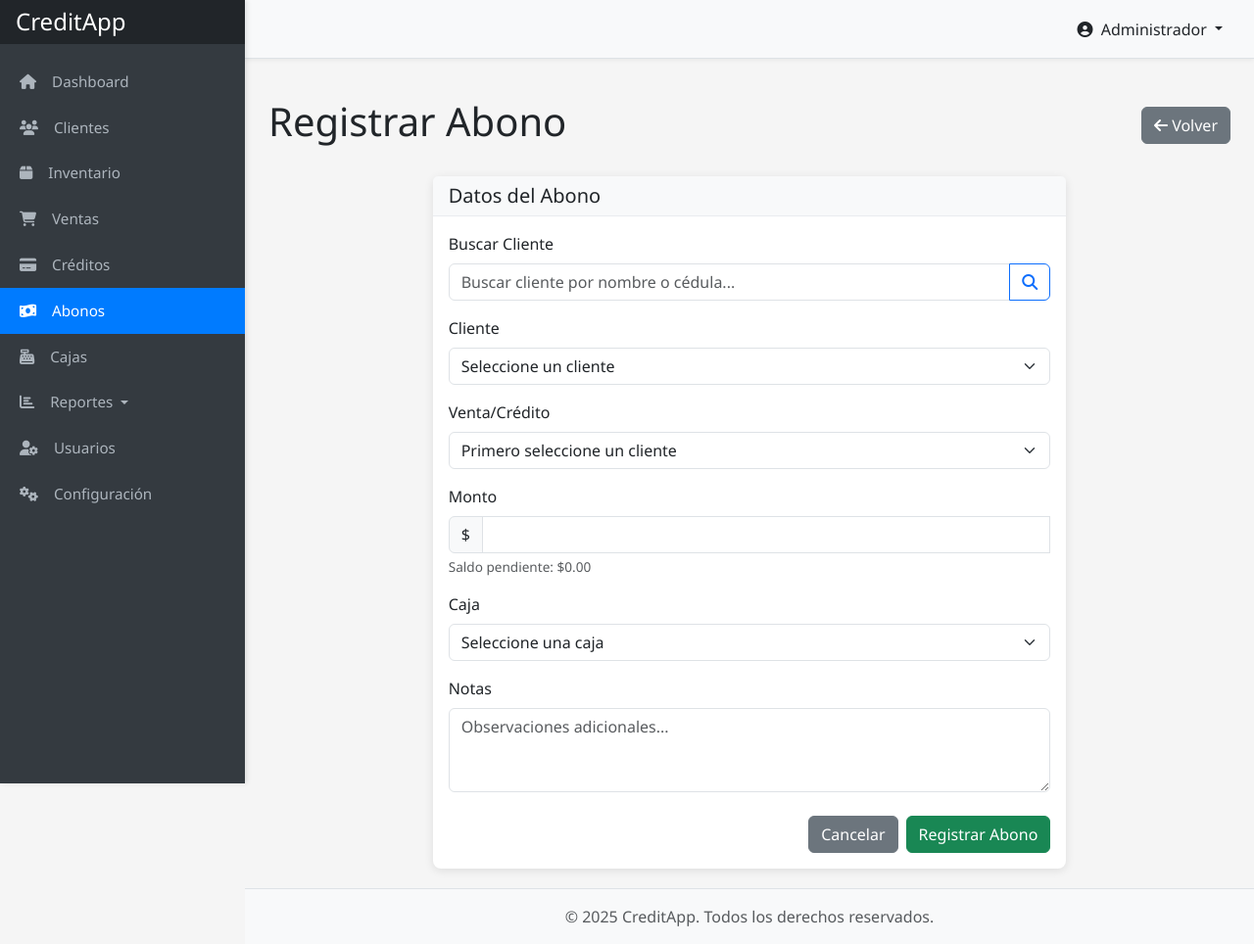
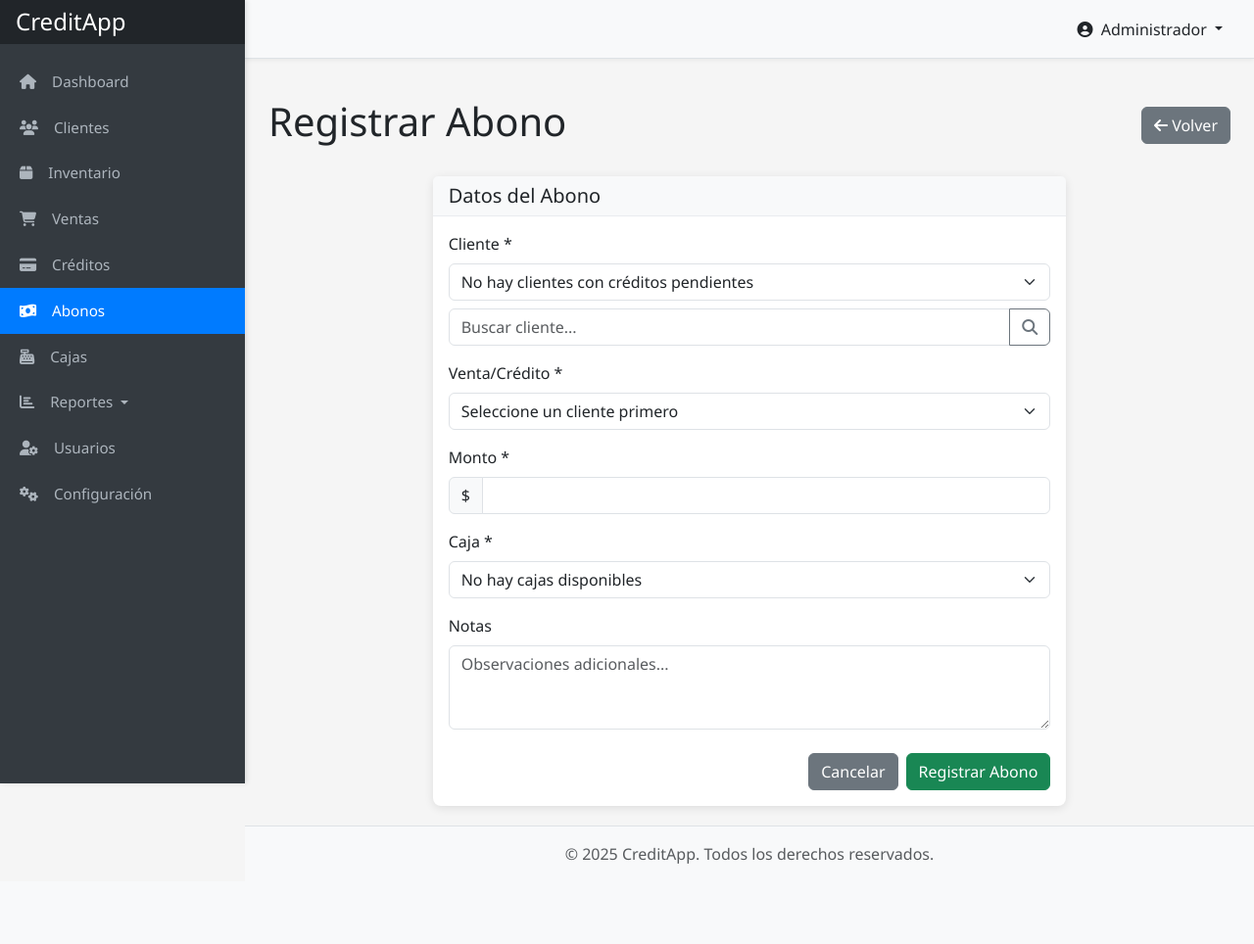
Before and after one commit to hepuentes/creditappv2, a Flask app: page /abonos/crear in a window 1280 px wide. Shown: the whole page at 98% size. After the commit the page ends 882 px from the top, so only its background shows below. Run offline with Flask 3, Linux system fonts and the light colour scheme; a user stored in the database is signed in.

Commit message:
Update crear.html

```diff
--- a/app/templates/abonos/crear.html
+++ b/app/templates/abonos/crear.html
@@ -20,73 +20,66 @@
                     <h5 class="mb-0">Datos del Abono</h5>
                 </div>
                 <div class="card-body">
-                    <form method="POST">
+                    <form method="POST" id="abonoForm">
                         {{ form.hidden_tag() }}
 
-                        <!-- Búsqueda de cliente mejorada -->
+                        <!-- Cliente -->
                         <div class="mb-3">
-                            <label class="form-label">Buscar Cliente</label>
+                            <label class="form-label">Cliente *</label>
+                            <div class="input-group mb-2">
+                                <select class="form-select" id="cliente_select" name="cliente_id" required>
+                                    {% for id, nombre in form.cliente_id.choices %}
+                                        <option value="{{ id }}" {% if form.cliente_id.data == id %}selected{% endif %}>{{ nombre }}</option>
+                                    {% endfor %}
+                                </select>
+                            </div>
                             <div class="input-group">
-                                <input type="text" class="form-control" id="buscar-cliente-input" placeholder="Buscar cliente por nombre o cédula...">
-                                <button class="btn btn-outline-primary" type="button" id="btn-buscar-cliente">
+                                <input type="text" class="form-control" id="buscar-cliente" placeholder="Buscar cliente...">
+                                <button type="button" class="btn btn-outline-secondary" id="btn-buscar-cliente">
                                     <i class="fas fa-search"></i>
                                 </button>
                             </div>
                         </div>
 
+                        <!-- Venta a abonar -->
                         <div class="mb-3">
-                            <label class="form-label">Cliente</label>
-                            <select class="form-select" id="cliente_select" name="cliente_id" required>
-                                <option value="" selected disabled>Seleccione un cliente</option>
-                                {% for cliente in clientes %}
-                                <option value="{{ cliente.id }}">{{ cliente.nombre }} - {{ cliente.cedula }}</option>
+                            <label class="form-label">Venta/Crédito *</label>
+                            <select class="form-select" id="venta_select" name="venta_id" required>
+                                {% for id, texto in form.venta_id.choices %}
+                                    <option value="{{ id }}" {% if form.venta_id.data == id %}selected{% endif %}>{{ texto }}</option>
                                 {% endfor %}
                             </select>
-                            <div class="invalid-feedback">
-                                Por favor seleccione un cliente.
+                            <div id="saldo_info" class="form-text"></div>
+                        </div>
+
+                        <!-- Monto del abono -->
+                        <div class="mb-3">
+                            <label class="form-label">Monto *</label>
+                            <div class="input-group">
+                                <span class="input-group-text">$</span>
+                                <input type="number" class="form-control" id="monto_input" name="monto" required
+                                       value="{{ form.monto.data or '' }}" min="0.01" step="0.01">
                             </div>
                         </div>
 
+                        <!-- Caja para el abono -->
                         <div class="mb-3">
-                            <label class="form-label">Venta/Crédito</label>
-                            <select class="form-select" id="venta_select" name="venta_id" required>
-                                <option value="" selected disabled>Primero seleccione un cliente</option>
+                            <label class="form-label">Caja *</label>
+                            <select class="form-select" id="caja_id" name="caja_id" required>
+                                {% for id, nombre in form.caja_id.choices %}
+                                    <option value="{{ id }}" {% if form.caja_id.data == id %}selected{% endif %}>{{ nombre }}</option>
+                                {% endfor %}
                             </select>
-                            <div class="invalid-feedback">
-                                Por favor seleccione una venta.
-                            </div>
                         </div>
 
+                        <!-- Notas adicionales -->
                         <div class="mb-3">
-                            <label class="form-label">Monto</label>
-                            <div class="input-group">
-                                <span class="input-group-text">$</span>
-                                <input type="number" class="form-control" id="monto_input" name="monto" required min="0.01" step="0.01">
-                                <div class="invalid-feedback">
-                                    Por favor ingrese un monto válido.
-                                </div>
-                            </div>
-                            <div class="form-text" id="saldo_info">Saldo pendiente: $0.00</div>
+                            <label class="form-label">Notas</label>
+                            <textarea class="form-control" id="notas" name="notas" rows="3"
+                                      placeholder="Observaciones adicionales...">{{ form.notas.data or '' }}</textarea>
                         </div>
 
-                        <div class="mb-3">
-                            <label class="form-label">Caja</label>
-                            <select class="form-select" id="caja_id" name="caja_id" required>
-                                <option value="" selected disabled>Seleccione una caja</option>
-                                {% for caja in form.caja_id.choices %}
-                                <option value="{{ caja[0] }}">{{ caja[1] }}</option>
-                                {% endfor %}
-                            </select>
-                            <div class="invalid-feedback">
-                                Por favor seleccione una caja.
-                            </div>
-                        </div>
-
-                        <div class="mb-3">
-                            <label class="form-label">Notas</label>
-                            <textarea class="form-control" id="notas" name="notas" rows="3" placeholder="Observaciones adicionales..."></textarea>
-                        </div>
-
+                        <!-- Botones de acción -->
                         <div class="d-flex justify-content-end mt-4">
                             <a href="{{ url_for('abonos.index') }}" class="btn btn-secondary me-2">Cancelar</a>
                             <button type="submit" class="btn btn-success">Registrar Abono</button>
@@ -102,54 +95,35 @@
 {% block extra_js %}
 <script>
 document.addEventListener('DOMContentLoaded', function() {
-    const buscarClienteInput = document.getElementById('buscar-cliente-input');
+    const buscarClienteInput = document.getElementById('buscar-cliente');
     const clienteSelect = document.getElementById('cliente_select');
     const ventaSelect = document.getElementById('venta_select');
     const montoInput = document.getElementById('monto_input');
     const saldoInfo = document.getElementById('saldo_info');
     const btnBuscarCliente = document.getElementById('btn-buscar-cliente');
 
-    // Variable para almacenar el saldo pendiente de la venta seleccionada
-    let saldoPendiente = 0;
+    // Función para extraer y mostrar el saldo pendiente
+    function actualizarSaldoInfo() {
+        if (ventaSelect.selectedIndex > 0) {
+            const selectedText = ventaSelect.options[ventaSelect.selectedIndex].text;
+            const saldoMatch = selectedText.match(/Saldo: \$([\d,\.]+)/);
 
-    // Función para filtrar clientes
-    function filtrarClientes() {
-        const busqueda = buscarClienteInput.value.toLowerCase().trim();
-        Array.from(clienteSelect.options).forEach(option => {
-            if (option.value === "") return; // No ocultar la opción predeterminada
-            const textoOpcion = option.text.toLowerCase();
-            option.style.display = textoOpcion.includes(busqueda) ? '' : 'none';
-        });
-    }
+            if (saldoMatch && saldoMatch[1]) {
+                const saldoPendiente = parseFloat(saldoMatch[1].replace(/,/g, ''));
+                saldoInfo.textContent = `Saldo pendiente: $${saldoPendiente.toLocaleString('es')}`;
 
-    // Evento para buscar clientes al escribir
-    if (buscarClienteInput) {
-        buscarClienteInput.addEventListener('input', filtrarClientes);
-    }
+                // Actualizar max del monto
+                montoInput.setAttribute('max', saldoPendiente);
 
-    // Evento para el botón de búsqueda
-    if (btnBuscarCliente) {
-        btnBuscarCliente.addEventListener('click', filtrarClientes);
-    }
-
-    // Función para actualizar el saldo info
-    function actualizarSaldoInfo() {
-        const ventaOption = ventaSelect.options[ventaSelect.selectedIndex];
-        if (ventaOption && ventaOption.value) {
-            const texto = ventaOption.text;
-            const match = texto.match(/Saldo: \$([\d,]+\.\d+)/);
-            if (match) {
-                saldoPendiente = parseFloat(match[1].replace(/,/g, ''));
-                saldoInfo.textContent = `Saldo pendiente: $${saldoPendiente.toLocaleString('es-CO', {minimumFractionDigits: 2, maximumFractionDigits: 2})}`;
-
-                // Establecer el valor máximo del monto
-                montoInput.max = saldoPendiente;
-
-                // Si el monto actual es mayor al saldo, ajustarlo
-                if (parseFloat(montoInput.value) > saldoPendiente) {
+                // Si el monto es mayor al saldo, ajustarlo
+                if (montoInput.value && parseFloat(montoInput.value) > saldoPendiente) {
                     montoInput.value = saldoPendiente;
                 }
+            } else {
+                saldoInfo.textContent = '';
             }
+        } else {
+            saldoInfo.textContent = '';
         }
     }
 
@@ -157,22 +131,27 @@
     if (clienteSelect) {
         clienteSelect.addEventListener('change', function() {
             const clienteId = this.value;
-            if (!clienteId) return;
+            if (!clienteId || clienteId < 0) return;
 
-            // Limpiar el select de ventas
-            ventaSelect.innerHTML = '<option value="" selected disabled>Cargando ventas...</option>';
+            // Limpiar el selector de ventas y mostrar cargando
+            ventaSelect.innerHTML = '<option value="" selected>Cargando ventas...</option>';
+            saldoInfo.textContent = '';
 
-            // Cargar las ventas del cliente seleccionado
+            // Cargar ventas del cliente seleccionado
             fetch(`/abonos/cargar-ventas/${clienteId}`)
                 .then(response => response.json())
                 .then(ventas => {
                     ventaSelect.innerHTML = '';
 
                     if (ventas.length === 0) {
-                        ventaSelect.innerHTML = '<option value="" selected disabled>No hay ventas pendientes</option>';
+                        ventaSelect.innerHTML = '<option value="" selected>No hay ventas pendientes</option>';
                         return;
                     }
 
+                    // Agregar opción por defecto
+                    ventaSelect.innerHTML = '<option value="" selected>Seleccione una venta</option>';
+
+                    // Agregar las ventas disponibles
                     ventas.forEach(venta => {
                         const option = document.createElement('option');
                         option.value = venta.id;
@@ -180,14 +159,43 @@
                         ventaSelect.appendChild(option);
                     });
 
-                    // Actualizar la información de saldo
-                    actualizarSaldoInfo();
+                    // Si hay parámetro venta_id en la URL, seleccionarla
+                    const urlParams = new URLSearchParams(window.location.search);
+                    const ventaId = urlParams.get('venta_id');
+
+                    if (ventaId) {
+                        const option = ventaSelect.querySelector(`option[value="${ventaId}"]`);
+                        if (option) {
+                            option.selected = true;
+                            actualizarSaldoInfo();
+                        }
+                    }
                 })
                 .catch(error => {
                     console.error('Error al cargar ventas:', error);
-                    ventaSelect.innerHTML = '<option value="" selected disabled>Error al cargar ventas</option>';
+                    ventaSelect.innerHTML = '<option value="" selected>Error al cargar ventas</option>';
                 });
         });
+    }
+
+    // Filtrar clientes al escribir
+    if (buscarClienteInput && clienteSelect) {
+        function filtrarClientes() {
+            const busqueda = buscarClienteInput.value.toLowerCase().trim();
+
+            for (let i = 0; i < clienteSelect.options.length; i++) {
+                const option = clienteSelect.options[i];
+                if (option.value === '' || option.value < 0) continue;  // Saltar opciones no válidas
+
+                const texto = option.text.toLowerCase();
+                option.style.display = texto.includes(busqueda) ? '' : 'none';
+            }
+        }
+
+        buscarClienteInput.addEventListener('input', filtrarClientes);
+        if (btnBuscarCliente) {
+            btnBuscarCliente.addEventListener('click', filtrarClientes);
+        }
     }
 
     // Actualizar saldo cuando cambia la venta
@@ -195,20 +203,31 @@
         ventaSelect.addEventListener('change', actualizarSaldoInfo);
     }
 
-    // Validar que el monto no exceda el saldo pendiente
+    // Validar monto
     if (montoInput) {
         montoInput.addEventListener('input', function() {
-            const monto = parseFloat(this.value) || 0;
+            const monto = parseFloat(this.value || 0);
+            const saldoMatch = saldoInfo.textContent.match(/\$([\d,\.]+)/);
 
-            if (monto > saldoPendiente) {
-                this.value = saldoPendiente;
-                alert(`El monto no puede ser mayor al saldo pendiente ($${saldoPendiente.toLocaleString('es-CO', {minimumFractionDigits: 2, maximumFractionDigits: 2})})`);
+            if (saldoMatch && saldoMatch[1]) {
+                const saldoPendiente = parseFloat(saldoMatch[1].replace(/,/g, ''));
+
+                if (monto > saldoPendiente) {
+                    this.value = saldoPendiente;
+                    alert(`El monto no puede ser mayor al saldo pendiente ($${saldoPendiente.toLocaleString('es')})`);
+                }
             }
         });
     }
 
-    // Inicializar la información de saldo
+    // Ejecutar una vez al cargar para configurar valores iniciales
     actualizarSaldoInfo();
+
+    // Si hay cliente seleccionado, disparar el evento change para cargar sus ventas
+    if (clienteSelect && clienteSelect.value && clienteSelect.value > 0) {
+        // Simular cambio para cargar las ventas
+        clienteSelect.dispatchEvent(new Event('change'));
+    }
 });
 </script>
 {% endblock %}
```
